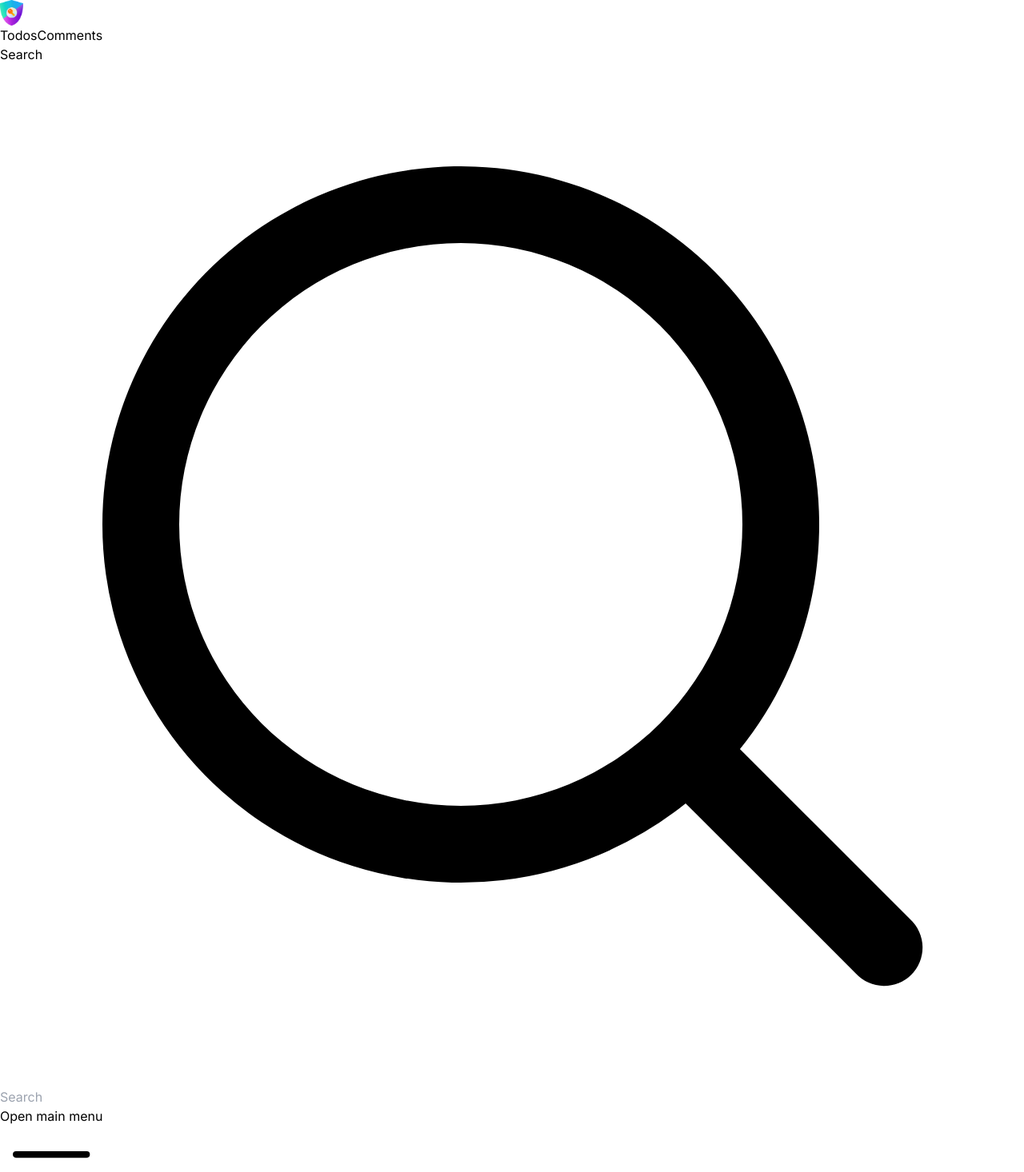
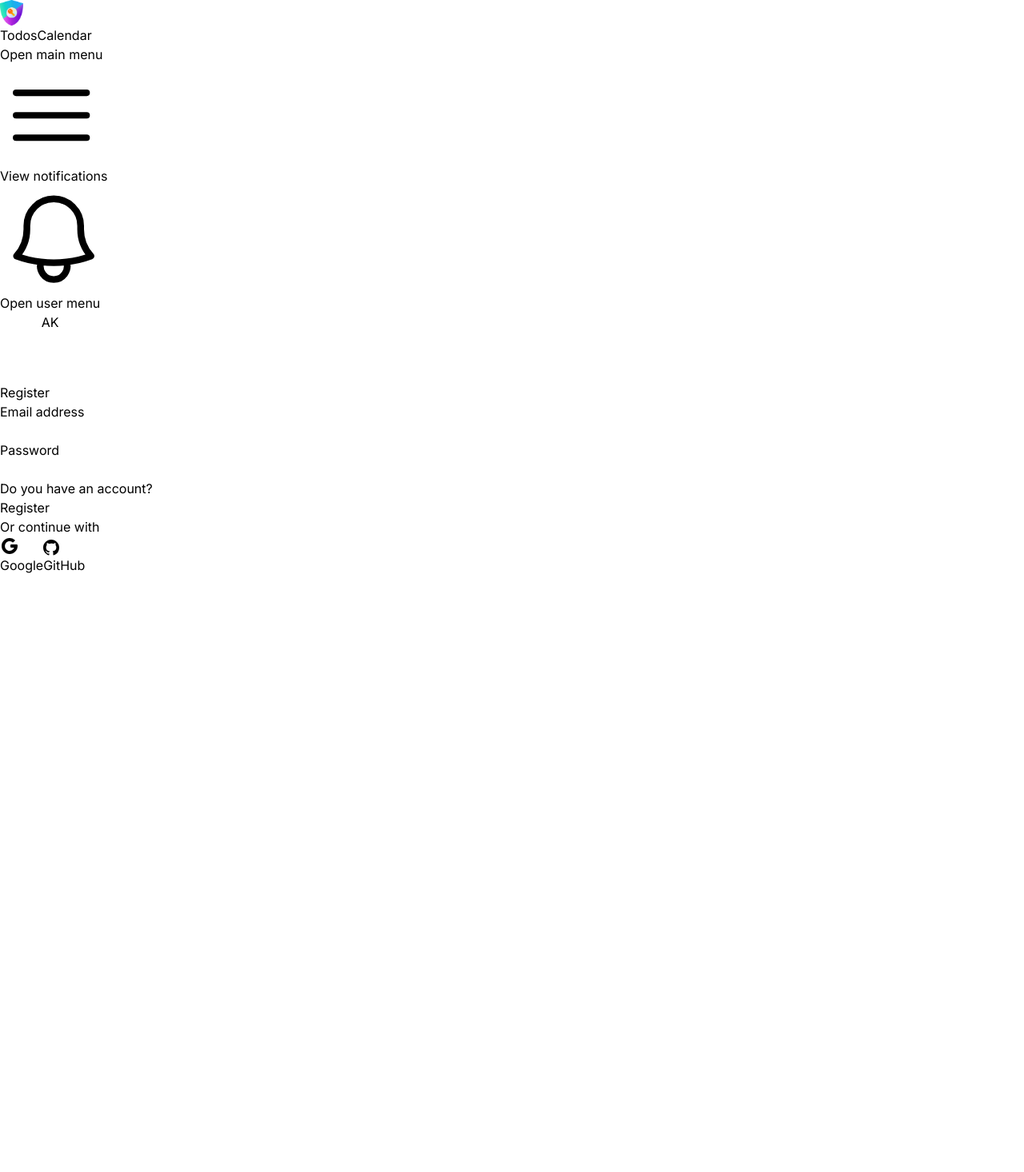
Before and after one commit to AliKarabulut/taskly, a Next.js app: page /register in a window 1280 px wide. Shown: the top 1466 px of the page at 80% size. After the commit the page ends 800 px from the top, so only its background shows below. Built offline with nearby package versions, Linux system fonts and the light colour scheme.

Commit message:
reafactor: header

```diff
--- a/src/components/header/index.tsx
+++ b/src/components/header/index.tsx
@@ -1,27 +1,24 @@
 'use client'
 import { Fragment } from 'react'
 import { Disclosure, Menu, Transition } from '@headlessui/react'
-import { MagnifyingGlassIcon } from '@heroicons/react/20/solid'
 import { Bars3Icon, BellIcon, XMarkIcon } from '@heroicons/react/24/outline'
 import Image from 'next/image'
 import Link from 'next/link'
 
-function classNames(...classes) {
-  return classes.filter(Boolean).join(' ')
-}
+import cn from '@/utils/cn'
 
 const Header = () => {
   return (
     <Disclosure as="nav" className="bg-white shadow">
       {({ open }) => (
         <>
-          <div className="container mx-auto px-2 sm:px-4 lg:px-8">
+          <div className="container mx-auto px-2 sm:px-8">
             <div className="flex h-16 justify-between">
-              <div className="flex px-2 lg:px-0">
+              <div className="flex px-2 sm:px-0">
                 <div className="flex flex-shrink-0 items-center">
                   <Image className="h-8 w-auto" src="/favicon.png" width={29} height={32} alt="Your Company" />
                 </div>
-                <div className="hidden lg:ml-6 lg:flex lg:space-x-8">
+                <div className="hidden sm:ml-6 sm:flex sm:space-x-8">
                   {/* Current: "border-indigo-500 text-gray-900", Default: "border-transparent text-gray-500 hover:border-gray-300 hover:text-gray-700" */}
                   <Link
                     href="/todos"
@@ -31,30 +28,11 @@ const Header = () => {
                   <Link
                     href="#"
                     className="inline-flex items-center border-b-2 border-transparent px-1 pt-1 text-sm font-medium text-gray-500 hover:border-gray-300 hover:text-gray-700">
-                    Comments
+                    Calendar
                   </Link>
                 </div>
               </div>
-              <div className="flex flex-1 items-center justify-center px-2 lg:ml-6 lg:justify-end">
-                <div className="w-full max-w-lg lg:max-w-xs">
-                  <label htmlFor="search" className="sr-only">
-                    Search
-                  </label>
-                  <div className="relative">
-                    <div className="pointer-events-none absolute inset-y-0 left-0 flex items-center pl-3">
-                      <MagnifyingGlassIcon className="h-5 w-5 text-gray-400" aria-hidden="true" />
-                    </div>
-                    <input
-                      id="search"
-                      name="search"
-                      className="block w-full rounded-md border-0 bg-white py-1.5 pl-10 pr-3 text-gray-900 ring-1 ring-inset ring-gray-300 placeholder:text-gray-400 focus:ring-2 focus:ring-inset focus:ring-indigo-600 sm:text-sm sm:leading-6"
-                      placeholder="Search"
-                      type="search"
-                    />
-                  </div>
-                </div>
-              </div>
-              <div className="flex items-center lg:hidden">
+              <div className="flex items-center sm:hidden">
                 {/* Mobile menu button */}
                 <Disclosure.Button className="relative inline-flex items-center justify-center rounded-md p-2 text-gray-400 hover:bg-gray-100 hover:text-gray-500 focus:outline-none focus:ring-2 focus:ring-inset focus:ring-indigo-500">
                   <span className="absolute -inset-0.5" />
@@ -66,7 +44,7 @@ const Header = () => {
                   )}
                 </Disclosure.Button>
               </div>
-              <div className="hidden lg:ml-4 lg:flex lg:items-center">
+              <div className="hidden sm:ml-4 sm:flex sm:items-center">
                 <button
                   type="button"
                   className="relative flex-shrink-0 rounded-full bg-white p-1 text-gray-400 hover:text-gray-500 focus:outline-none focus:ring-2 focus:ring-indigo-500 focus:ring-offset-2">
@@ -96,21 +74,21 @@ const Header = () => {
                     <Menu.Items className="absolute right-0 z-10 mt-2 w-48 origin-top-right rounded-md bg-white py-1 shadow-lg ring-1 ring-black ring-opacity-5 focus:outline-none">
                       <Menu.Item>
                         {({ active }) => (
-                          <Link href="#" className={classNames(active ? 'bg-gray-100' : '', 'block px-4 py-2 text-sm text-gray-700')}>
+                          <Link href="#" className={cn(active ? 'bg-gray-100' : '', 'block px-4 py-2 text-sm text-gray-700')}>
                             Your Profile
                           </Link>
                         )}
                       </Menu.Item>
                       <Menu.Item>
                         {({ active }) => (
-                          <Link href="#" className={classNames(active ? 'bg-gray-100' : '', 'block px-4 py-2 text-sm text-gray-700')}>
+                          <Link href="#" className={cn(active ? 'bg-gray-100' : '', 'block px-4 py-2 text-sm text-gray-700')}>
                             Settings
                           </Link>
                         )}
                       </Menu.Item>
                       <Menu.Item>
                         {({ active }) => (
-                          <Link href="#" className={classNames(active ? 'bg-gray-100' : '', 'block px-4 py-2 text-sm text-gray-700')}>
+                          <Link href="#" className={cn(active ? 'bg-gray-100' : '', 'block px-4 py-2 text-sm text-gray-700')}>
                             Sign out
                           </Link>
                         )}
@@ -122,7 +100,7 @@ const Header = () => {
             </div>
           </div>
 
-          <Disclosure.Panel className="lg:hidden">
+          <Disclosure.Panel className="sm:hidden">
             <div className="space-y-1 pb-3 pt-2">
               {/* Current: "bg-indigo-50 border-indigo-500 text-indigo-700", Default: "border-transparent text-gray-600 hover:bg-gray-50 hover:border-gray-300 hover:text-gray-800" */}
               <Disclosure.Button
@@ -135,7 +113,7 @@ const Header = () => {
                 as="a"
                 href="#"
                 className="block border-l-4 border-transparent py-2 pl-3 pr-4 text-base font-medium text-gray-600 hover:border-gray-300 hover:bg-gray-50 hover:text-gray-800">
-                Comments
+                Calendar
               </Disclosure.Button>
             </div>
             <div className="border-t border-gray-200 pb-3 pt-4">
```
